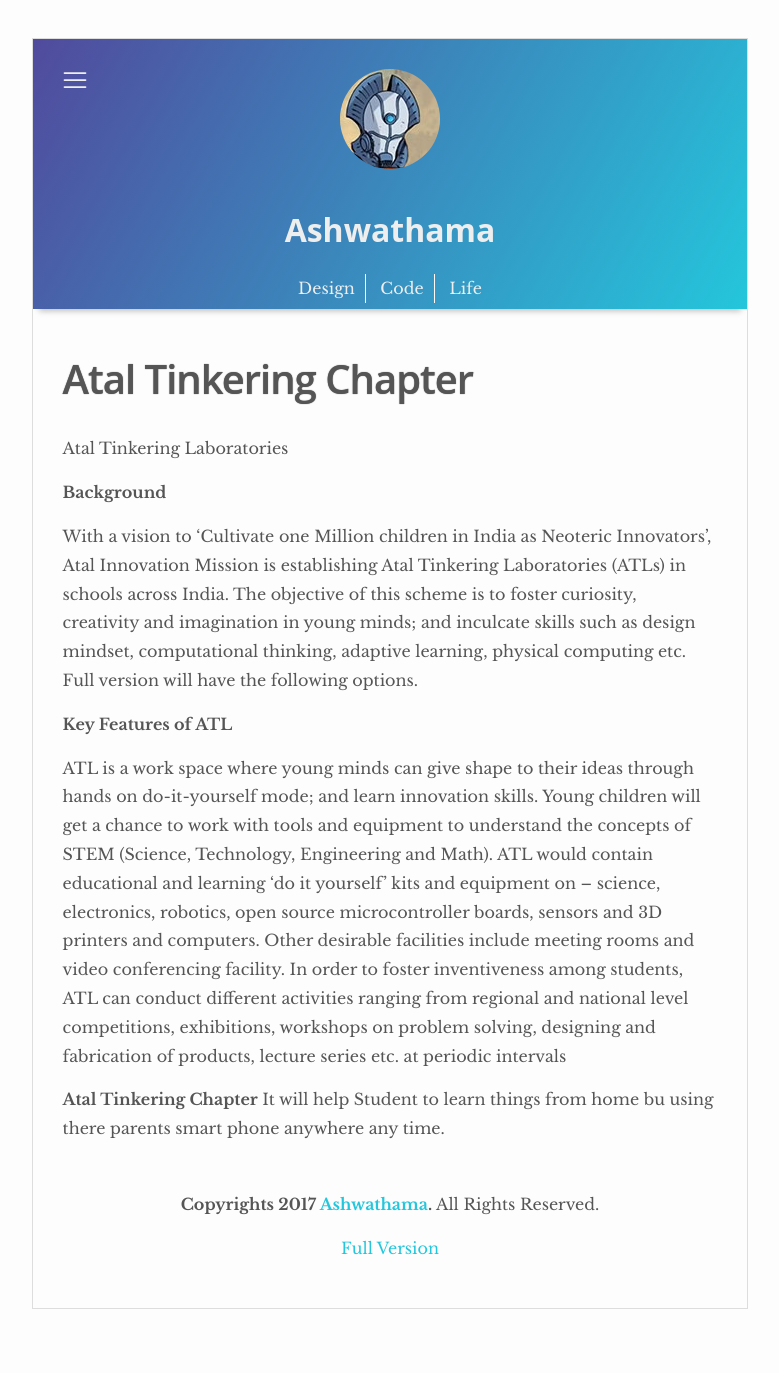
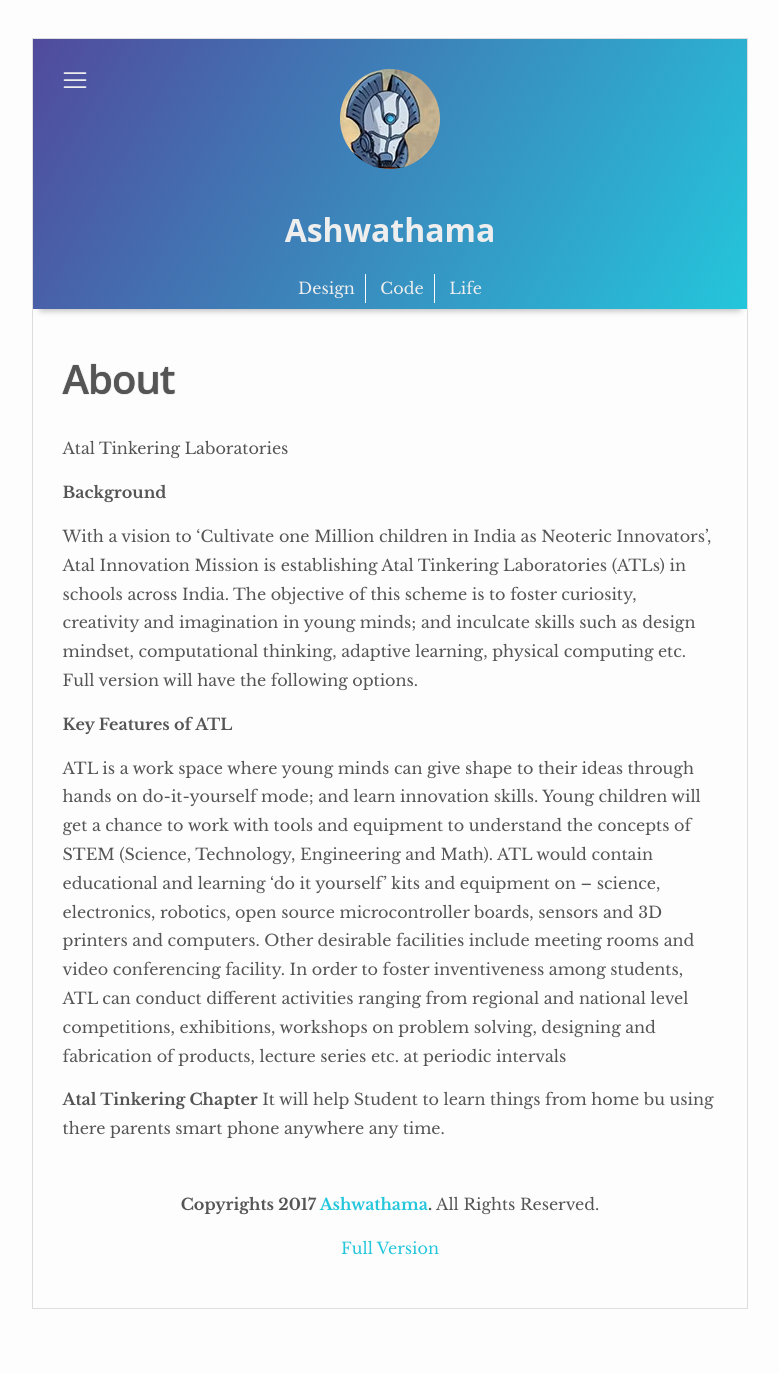
Before and after one commit to yugn27/atel, a Jekyll site: the page built from _pages/about.md, in a window 1280 px wide. Shown: the whole page, without its empty margins (250-1029 px from the left). Built offline with Jekyll 4.4.1, drawn with Linux system fonts in a browser that asks for light colours.

Commit message:
Update about.md

```diff
--- a/_pages/about.md
+++ b/_pages/about.md
@@ -1,6 +1,6 @@
 ---
 layout: page
-title: Atal Tinkering Chapter
+title: About
 permalink: /about/
 show-in-menu: yes
 ---
```
